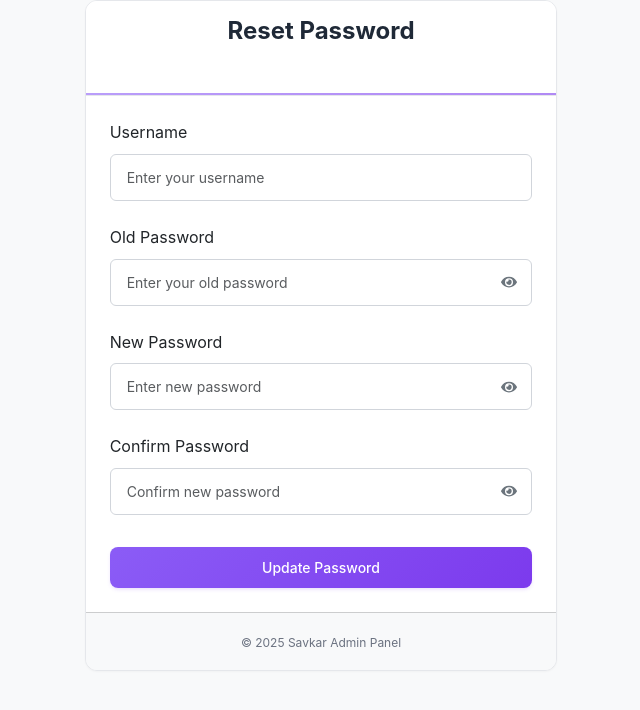
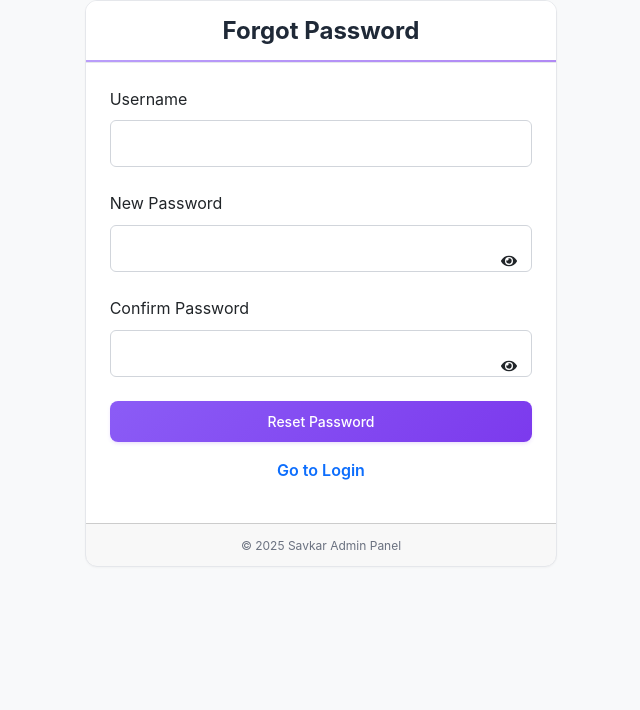
Before and after one commit to ManasKirve/Savkarfinalproject, a React (Vite) app in the folder frontend/: page /forgot-password in a window 1280 px wide. Shown: the top 710 px of the page, without its empty margins (319-959 px from the left). Built offline with nearby package versions, Linux system fonts and the light colour scheme.

Commit message:
Forget passwrod and Profile error fixed

```diff
--- a/frontend/src/pages/CustomerProfile.jsx
+++ b/frontend/src/pages/CustomerProfile.jsx
@@ -6,6 +6,8 @@ const CustomerProfile = () => {
   const { id } = useParams();
   const navigate = useNavigate();
 
+
+  const [successMsg, setSuccessMsg] = useState("");
   const [selectedLoan, setSelectedLoan] = useState(null);
   const [profile, setProfile] = useState(null);
   const [loading, setLoading] = useState(true);
@@ -54,6 +56,18 @@ const CustomerProfile = () => {
   //   // Remove the API call to updatePaidAmount since it's causing issues
   //   // The paid amount will be updated when the entire profile is saved
   // }, [paymentRecords, selectedLoan?.id]);
+
+
+    useEffect(() => {
+  if (successMsg) {
+    const timer = setTimeout(() => {
+      setSuccessMsg("");
+    }, 3000);
+
+    return () => clearTimeout(timer);
+  }
+}, [successMsg]);
+
 
   useEffect(() => {
     const fetchLoan = async () => {
@@ -294,7 +308,8 @@ const CustomerProfile = () => {
       };
 
       await ApiService.updateLoan(selectedLoan.id, updatedData);
-      alert("Profile updated successfully!");
+      setSelectedLoan(updatedData);
+      setSuccessMsg("✅ Profile updated successfully!");
     } catch (err) {
       console.error(err);
       alert("Failed to update profile (API not responding).");
@@ -331,6 +346,47 @@ const CustomerProfile = () => {
 
       {error && <p className="text-warning text-center mb-3">{error}</p>}
 
+
+{/* Success Message Modal */}
+{successMsg && (
+  <div
+    className="modal show d-block"
+    tabIndex="-1"
+    style={{ backgroundColor: "rgba(0,0,0,0.4)" }}
+  >
+    <div className="modal-dialog modal-dialog-centered">
+      <div className="modal-content">
+
+        <div className="modal-header bg-success text-white">
+          <h5 className="modal-title">Success</h5>
+          <button
+            type="button"
+            className="btn-close btn-close-white"
+            onClick={() => setSuccessMsg("")}
+          ></button>
+        </div>
+
+        <div className="modal-body text-center py-4">
+          <h5>{successMsg}</h5>
+        </div>
+
+        <div className="modal-footer justify-content-center">
+          <button
+            className="btn btn-success px-4"
+            onClick={() => setSuccessMsg("")}
+          >
+            OK
+          </button>
+        </div>
+
+      </div>
+    </div>
+  </div>
+)}
+
+
+
+
       {/* ---------- HEADER PROFILE CARD ---------- */}
       <div className="card border-0 shadow-sm mb-4 rounded-3 p-3">
         <div className="row align-items-center g-3">
@@ -352,12 +408,12 @@ const CustomerProfile = () => {
                   objectFit: "cover",
                 }}
               />
-              <label
+              {/* <label
                 htmlFor="profile-upload"
                 className="position-absolute bottom-0 end-0 bg-primary rounded-circle p-2 shadow-sm"
                 style={{ cursor: "pointer" }}>
                 <i className="fas fa-camera text-white"></i>
-              </label>
+              </label> */}
               <input
                 id="profile-upload"
                 type="file"
--- a/frontend/src/pages/ForgetPassword.jsx
+++ b/frontend/src/pages/ForgetPassword.jsx
@@ -1,82 +1,83 @@
-import React, { useState } from 'react';
-import { useNavigate } from 'react-router-dom';
-import { FaEye, FaEyeSlash } from 'react-icons/fa'; // 👁 icons for toggling
+import React, { useState } from "react";
+import { useNavigate } from "react-router-dom";
+import { FaEye, FaEyeSlash } from "react-icons/fa";
 
 const ForgotPassword = () => {
   const [form, setForm] = useState({
-    username: '',
-    oldPassword: '',
-    newPassword: '',
-    confirmPassword: ''
+    username: "",
+    newPassword: "",
+    confirmPassword: "",
   });
 
   const [showPassword, setShowPassword] = useState({
-    oldPassword: false,
     newPassword: false,
-    confirmPassword: false
+    confirmPassword: false,
   });
 
-  const [message, setMessage] = useState('');
+  const [message, setMessage] = useState("");
   const navigate = useNavigate();
 
   const handleChange = (e) => {
-    setForm({
-      ...form,
-      [e.target.name]: e.target.value
-    });
-    setMessage('');
+    setForm({ ...form, [e.target.name]: e.target.value });
+    setMessage("");
   };
 
   const toggleVisibility = (field) => {
-    setShowPassword({
-      ...showPassword,
-      [field]: !showPassword[field]
-    });
+    setShowPassword({ ...showPassword, [field]: !showPassword[field] });
   };
 
-  const handleSubmit = (e) => {
+  const handleSubmit = async (e) => {
     e.preventDefault();
-    const { username, oldPassword, newPassword, confirmPassword } = form;
 
-    if (!username || !oldPassword || !newPassword || !confirmPassword) {
-      setMessage('All fields are required');
-      return;
-    }
+    const { username, newPassword, confirmPassword } = form;
 
-    const storedPassword = localStorage.getItem(`password_${username}`) || 'pass@123';
-
-    if (oldPassword !== storedPassword) {
-      setMessage('Old password is incorrect');
+    if (!username || !newPassword || !confirmPassword) {
+      setMessage("All fields are required");
       return;
     }
 
     if (newPassword !== confirmPassword) {
-      setMessage('New password and confirm password do not match');
+      setMessage("New password and confirm password do not match");
       return;
     }
 
-    // Save new password
-    localStorage.setItem(`password_${username}`, newPassword);
-    setMessage('✅ Password updated successfully. Redirecting to login...');
+    try {
+      const response = await fetch("http://localhost:8000/reset-password", {
+        method: "POST",
+        headers: { "Content-Type": "application/json" },
+        body: JSON.stringify({ username, newPassword }),
+      });
 
-    setTimeout(() => navigate('/login'), 2000);
+      const data = await response.json();
+
+      if (!data.success) {
+        setMessage(data.message || "Password reset failed");
+        return;
+      }
+
+      setMessage("✅ Password reset successful. Redirecting to login...");
+      setTimeout(() => navigate("/login"), 2000);
+    } catch (err) {
+      setMessage("Server error. Please try again.");
+    }
   };
 
   return (
     <div className="container py-5">
       <div className="row justify-content-center">
         <div className="col-md-6 col-lg-5">
-          <div className="card shadow-lg border-0 rounded-lg">
+          <div className="card shadow-lg border-0">
             <div className="card-header bg-primary text-white text-center py-4">
-              <h2 className="fw-bold mb-2">Reset Password</h2>
-              <p className="mb-0">Enter details to reset your password</p>
+              <h2 className="fw-bold">Forgot Password</h2>
             </div>
 
             <div className="card-body px-4 py-5">
               {message && (
                 <div
                   className={`alert ${
-                    message.includes('✅') ? 'alert-success' : 'alert-danger'
+                    message.includes("✅")
+                      ? "alert-success"
+                      : "alert-danger"
                   }`}
                 >
                   {message}
@@ -86,66 +87,33 @@ const ForgotPassword = () => {
               <form onSubmit={handleSubmit}>
                 {/* Username */}
                 <div className="mb-4">
-                  <label htmlFor="username" className="form-label">Username</label>
+                  <label className="form-label">Username</label>
                   <input
                     type="text"
-                    className="form-control py-2"
-                    id="username"
+                    className="form-control"
                     name="username"
                     value={form.username}
                     onChange={handleChange}
-                    placeholder="Enter your username"
                   />
-                </div>
-
-                {/* Old Password */}
-                <div className="mb-4 position-relative">
-                  <label htmlFor="oldPassword" className="form-label">Old Password</label>
-                  <input
-                    type={showPassword.oldPassword ? 'text' : 'password'}
-                    className="form-control py-2 pe-5"
-                    id="oldPassword"
-                    name="oldPassword"
-                    value={form.oldPassword}
-                    onChange={handleChange}
-                    placeholder="Enter your old password"
-                  />
-                  <span
-                    onClick={() => toggleVisibility('oldPassword')}
-                    style={{
-                      position: 'absolute',
-                      right: '15px',
-                      top: '70%',
-                      transform: 'translateY(-50%)',
-                      cursor: 'pointer',
-                      color: '#6c757d'
-                    }}
-                  >
-                    {showPassword.oldPassword ? <FaEyeSlash /> : <FaEye />}
-                  </span>
                 </div>
 
                 {/* New Password */}
                 <div className="mb-4 position-relative">
-                  <label htmlFor="newPassword" className="form-label">New Password</label>
+                  <label className="form-label">New Password</label>
                   <input
-                    type={showPassword.newPassword ? 'text' : 'password'}
-                    className="form-control py-2 pe-5"
-                    id="newPassword"
+                    type={showPassword.newPassword ? "text" : "password"}
+                    className="form-control pe-5"
                     name="newPassword"
                     value={form.newPassword}
                     onChange={handleChange}
-                    placeholder="Enter new password"
                   />
                   <span
-                    onClick={() => toggleVisibility('newPassword')}
+                    onClick={() => toggleVisibility("newPassword")}
                     style={{
-                      position: 'absolute',
-                      right: '15px',
-                      top: '70%',
-                      transform: 'translateY(-50%)',
-                      cursor: 'pointer',
-                      color: '#6c757d'
+                      position: "absolute",
+                      right: "15px",
+                      top: "70%",
+                      cursor: "pointer",
                     }}
                   >
                     {showPassword.newPassword ? <FaEyeSlash /> : <FaEye />}
@@ -154,41 +122,42 @@ const ForgotPassword = () => {
 
                 {/* Confirm Password */}
                 <div className="mb-4 position-relative">
-                  <label htmlFor="confirmPassword" className="form-label">Confirm Password</label>
+                  <label className="form-label">Confirm Password</label>
                   <input
-                    type={showPassword.confirmPassword ? 'text' : 'password'}
-                    className="form-control py-2 pe-5"
-                    id="confirmPassword"
+                    type={showPassword.confirmPassword ? "text" : "password"}
+                    className="form-control pe-5"
                     name="confirmPassword"
                     value={form.confirmPassword}
                     onChange={handleChange}
-                    placeholder="Confirm new password"
                   />
                   <span
-                    onClick={() => toggleVisibility('confirmPassword')}
+                    onClick={() => toggleVisibility("confirmPassword")}
                     style={{
-                      position: 'absolute',
-                      right: '15px',
-                      top: '70%',
-                      transform: 'translateY(-50%)',
-                      cursor: 'pointer',
-                      color: '#6c757d'
+                      position: "absolute",
+                      right: "15px",
+                      top: "70%",
+                      cursor: "pointer",
                     }}
                   >
                     {showPassword.confirmPassword ? <FaEyeSlash /> : <FaEye />}
                   </span>
                 </div>
 
-                <div className="d-grid">
-                  <button type="submit" className="btn btn-primary btn-lg py-2 mt-2">
-                    Update Password
-                  </button>
-                </div>
+                <button className="btn btn-primary w-100">
+                  Reset Password
+                </button>
+                <p className="mt-3 text-center">
+                      <a
+                        href="/login"
+                        className="text-decoration-none fw-semibold">
+                          Go to Login
+                      </a>
+                    </p>
               </form>
             </div>
 
-            <div className="card-footer text-center py-3 bg-light">
-              <small className="text-muted">© 2025 Savkar Admin Panel</small>
+            <div className="card-footer text-center">
+              <small>© 2025 Savkar Admin Panel</small>
             </div>
           </div>
         </div>
```
Also changed, not shown: 1 other file (tests, documents, lock files or other folders).
